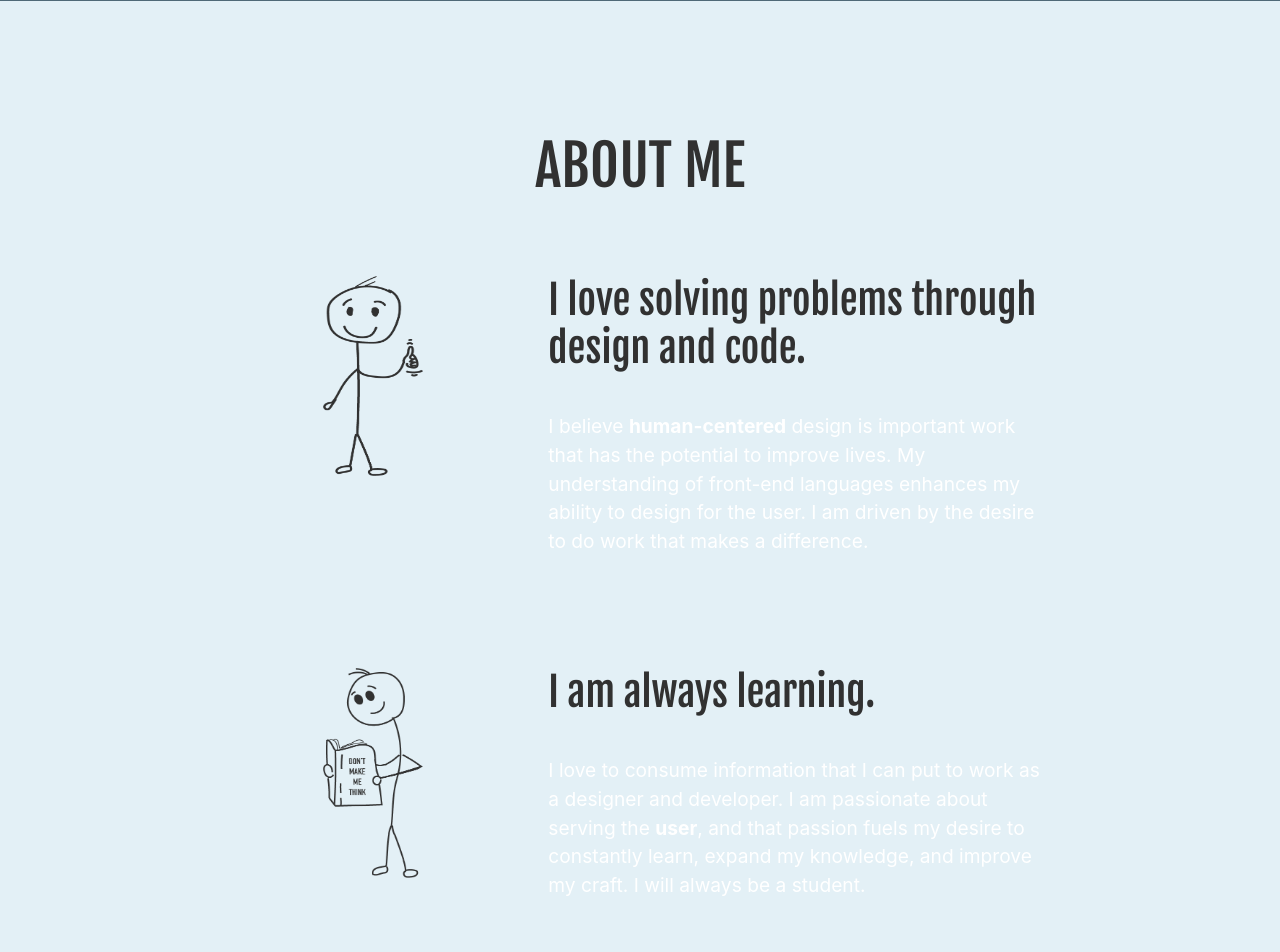
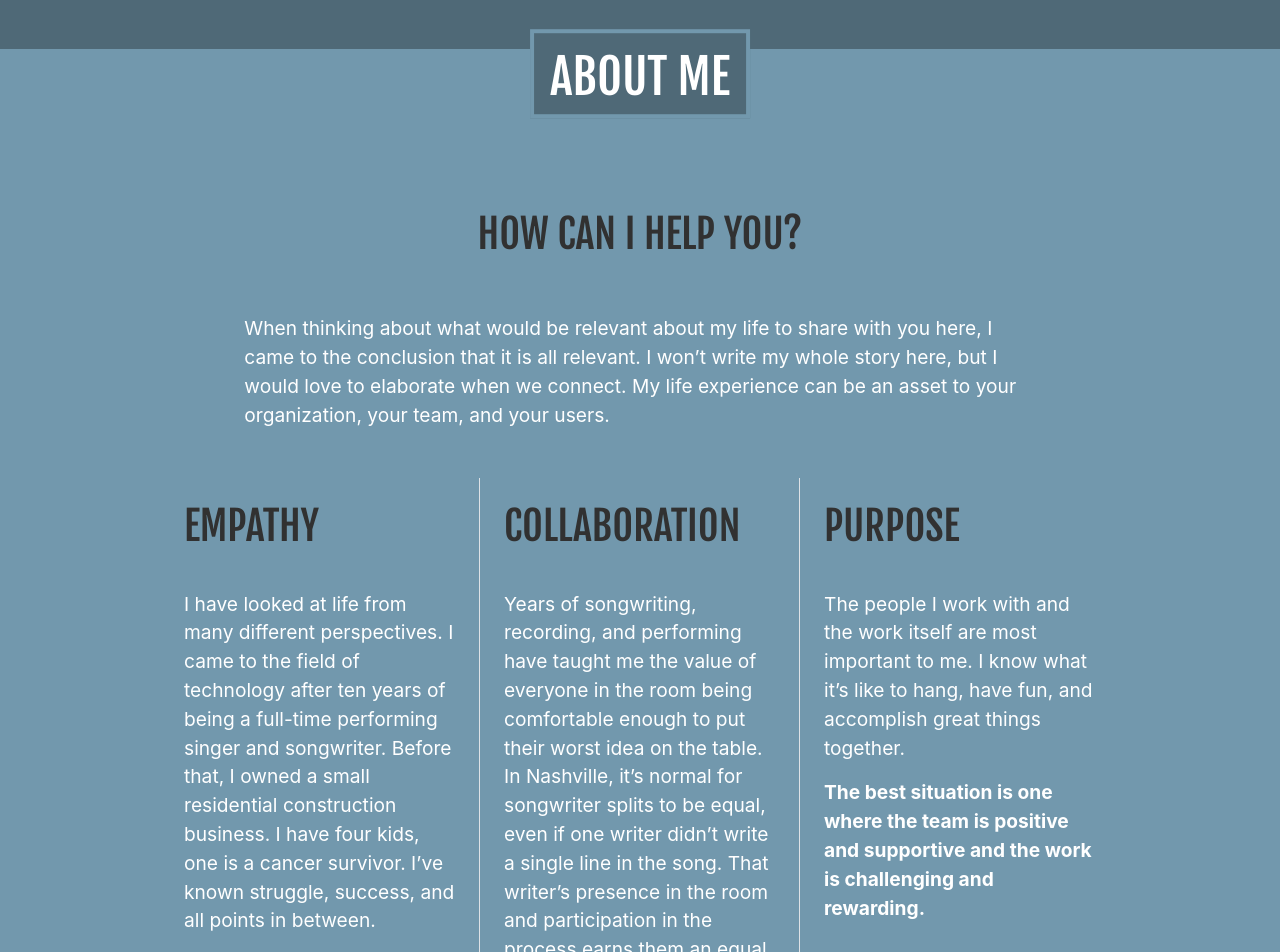
Before and after one commit to Devco2011/Devco2011.github.io, a React (Create React App) app: page / in a window 1280 px wide. Shown: the part 500-1452 px from the top of the page. Built offline with nearby package versions, Linux system fonts and the light colour scheme.

Commit message:
redesign of about section

```diff
--- a/src/main/About.js
+++ b/src/main/About.js
@@ -11,38 +11,52 @@ export const About = () => {
                 <div id="about"></div>
                 <Row className="justify-content-md-center">
                     <Col className="col-12 col-md-6 mt-2">
-                        <h3 className="section-title">ABOUT ME</h3>
+                        <div className="knowledgeBox">
+                            <h3 className="section-title">ABOUT ME</h3>
+                        </div>
                     </Col>
                 </Row>
                 <Row className="justify-content-md-center">
-                    <Col className="col-12 col-md-3">
-                        <div className="images">
-                            <img className="stickmanThumbsUp mt-5" src="../../images/stickmanThumbsUp.png" height="200em" width="100em" alt="Sickman giving a thumbs up!" />
-                        </div>
-                    </Col>
 
-                    <Col className="col-12 col-md-5">
+                    <Col className="col-12 col-md-8">
                         <div className="about-div">
-                            <h5 className="section-title">I love solving problems through design and code.</h5>
-                            <ScrollAnimation animateIn="animate__animated animate__fadeIn"><p>I believe <strong>human-centered</strong> design is important work that has the potential to improve lives.
-                        My understanding of front-end languages enhances my ability to design for the user. I am driven by the desire to do work that makes a difference.</p></ScrollAnimation>
+                            <center><h5 className="section-title">HOW CAN I HELP YOU?</h5></center>
+                            <ScrollAnimation animateIn="animate__animated animate__fadeIn"><p className="p-3">When thinking about what would be relevant about my life to share with you here, I came
+                            to the conclusion that it is all relevant. I won’t write my whole story here, but I would love to elaborate when we connect. My life
+                                experience can be an asset to your organization, your team, and your users. </p></ScrollAnimation>
                         </div>
 
                     </Col>
                 </Row>
-                <Row className="justify-content-md-center pt-5">
-                    <Col className="col-12 col-md-3">
-                        <div className="images">
-                            <img className="stickmanBook mt-5" src="../../images/stickmanBook.png" height="210em" width="100em" alt="Sickman reading a book." />
+                <Row className="justify-content-md-center pt-3">
+                    <Col className="col-12 col-md-3 p-4 border-right">
+                        <div>
+                            <h5 className="section-title">EMPATHY</h5>
+                            <ScrollAnimation animateIn="animate__animated animate__fadeIn"><p>I have looked at life from many different perspectives. I came to the field of technology after
+                            ten years of being a full-time performing singer and songwriter. Before that, I owned a small residential construction business. I have four kids, one is
+                                a cancer survivor. I’ve known struggle, success, and all points in between. </p><p><strong>When it comes to empathy, I have a deep well of experiences to draw from.
+                                </strong></p></ScrollAnimation>
                         </div>
                     </Col>
-                    <Col className="col-12 col-md-5">
-                        <div className="about-div">
-                            <h5 className="section-title">I am always learning.</h5>
-                            <ScrollAnimation animateIn="animate__animated animate__fadeIn"><p>I love to consume information that I can put to work
-                            as a designer and developer. I am passionate about serving the <strong>user</strong>, and that passion fuels my
-                            desire to constantly learn, expand my knowledge, and improve my craft. I will always be a student.
-                            </p></ScrollAnimation>
+                    <Col className="col-12 col-md-3 p-4 border-right">
+                        <div>
+                            <h5 className="section-title">COLLABORATION</h5>
+                            <ScrollAnimation animateIn="animate__animated animate__fadeIn"><p>Years of songwriting, recording, and performing have taught me the value of everyone in the room being
+                            comfortable enough to put their worst idea on the table. In Nashville, it’s normal for songwriter splits to be equal, even if one writer didn’t write a single line
+                                in the song. That writer’s presence in the room and participation in the process earns them an equal share. I believe in that philosophy.</p>
+
+                                <p><strong>My experience at Nashville Software School taught me how to collaborate remotely. Our cohort was 100% remote, full-time, for six months.
+                                </strong></p></ScrollAnimation>
+                        </div>
+                    </Col>
+                    <Col className="col-12 col-md-3 p-4">
+                        <div>
+                            <h5 className="section-title">PURPOSE</h5>
+                            <ScrollAnimation animateIn="animate__animated animate__fadeIn"><p>The people I work with and the work itself are most important to me. I know what it’s like to hang, have
+                                fun, and accomplish great things together. </p>
+
+                                <p><strong>The best situation is one where the team is positive and supportive and the work is challenging and rewarding.
+                                </strong></p></ScrollAnimation>
                         </div>
                     </Col>
                 </Row>
--- a/src/main/Header.js
+++ b/src/main/Header.js
@@ -6,7 +6,7 @@ export const Header = () => {
     return (
         <>
             <Container id="header-div">
-                <Row className="justify-content-md-center">
+                <Row className="justify-content-md-center mb-5">
                     <Col xs md="auto">
                         <h1>DEVON COX</h1>
                         <h4>UI/UX Designer + Front-End Developer</h4>
@@ -14,7 +14,7 @@ export const Header = () => {
                     <Col md="12">
                         <h4 className="tagLine">Eager to learn. Excited to grow. Ready to work.</h4>
                     </Col>
-                    <Col className="col-12" className="jumpTo">
+                    <Col className="jumpTo col-12">
                         <p>Jump to <HashLink to="#CaseStudies">case studies</HashLink> if you'd like.</p>
                     </Col>
                 </Row>
--- a/src/portfolioCustom.scss
+++ b/src/portfolioCustom.scss
@@ -27,9 +27,8 @@ h4 {
 }
 h3.section-title {
     text-align: center;
-    color: #313131;
-    margin-top: .5em;
-    margin-bottom: .5em;
+    color: #fff;
+    font-size: 3rem;
 }
 h5.section-title {
     color: #313131;
@@ -114,7 +113,7 @@ li {
     margin-right: 5em;
 }
 #light-blue-container {
-    background-color: #E3F0F6;
+    background-color: #7298AD;
 }
 
 #caseStudy-container {
@@ -232,11 +231,18 @@ li {
 
 .knowledgeBox {
     display: inline-block;
-    box-shadow:5px 15px 10px rgb(100, 99, 104);
+    float: left;
+    position: relative;
+    top: 10%;
+    left: 50%;
+    -ms-transform: translate(-50%, -50%);
+    transform: translate(-50%, -50%);
     margin-top: -5em;
-    margin-bottom: -2em;
-    padding: 2em;
-    background-color: #E3F0F6;
+    padding-left: 1em;
+    padding-right: 1em;
+    padding-top: 1em;
+    background-color: #4F6977;
+    border: 4px solid #7298AD;
     font-size: 1em;
     color: #313131;
 }
```
Also changed, not shown: 1 other file (tests, documents, lock files or other folders).
